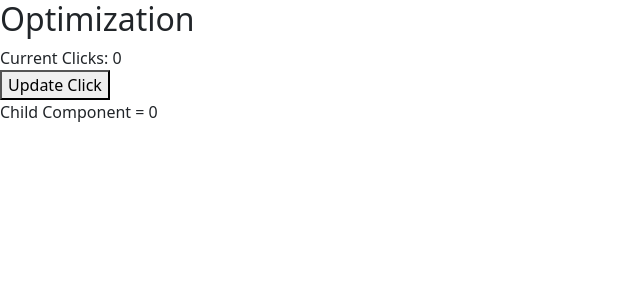
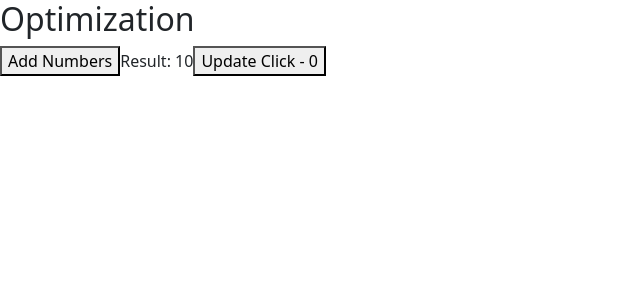
Before and after one commit to mern-trainer/Ramnas-Batch, a React (Vite) app in the folder MERN/Client/: page /optimization in a window 1280 px wide. Shown: the top 300 px of the page, without its empty margins (0-640 px from the left). Built offline with nearby package versions, Linux system fonts and the light colour scheme.

Commit message:
useMemo in react

```diff
--- a/MERN/Client/src/Pages/Optimization.jsx
+++ b/MERN/Client/src/Pages/Optimization.jsx
@@ -1,19 +1,28 @@
-import { useState } from "react"
+import { useMemo, useState } from "react"
 import ChildComponent from "./Child"
 
 const Optimization = () => {
 
     const [counter, setCounter] = useState(0)
+    const [numbers, setNumbers] = useState([1, 2, 3, 4])
 
-    const handleClick = () => {
-        setCounter(counter + 1)
+    const sumOfNumbers = useMemo(() => {
+        console.log("Sum of numbers");
+        return numbers.reduce((total, num) => total + num, 0)
+    }, [numbers])
+
+    const handleAddNumbers = () => {
+        setNumbers(numbers => [...numbers, numbers.length + 1])
     }
 
     return <div>
         <h2>Optimization</h2>
-        <div>Current Clicks: {counter}</div>
+        {/* <div>Current Clicks: {counter}</div>
         <div><button onClick={handleClick}>Update Click</button></div>
-        <ChildComponent counter={counter} />
+        <ChildComponent counter={counter} /> */}
+        <button onClick={handleAddNumbers}>Add Numbers</button>
+        Result: {sumOfNumbers}
+        <button onClick={() => setCounter(counter + 1)}>Update Click - {counter}</button>
     </div>
 }
 
```
